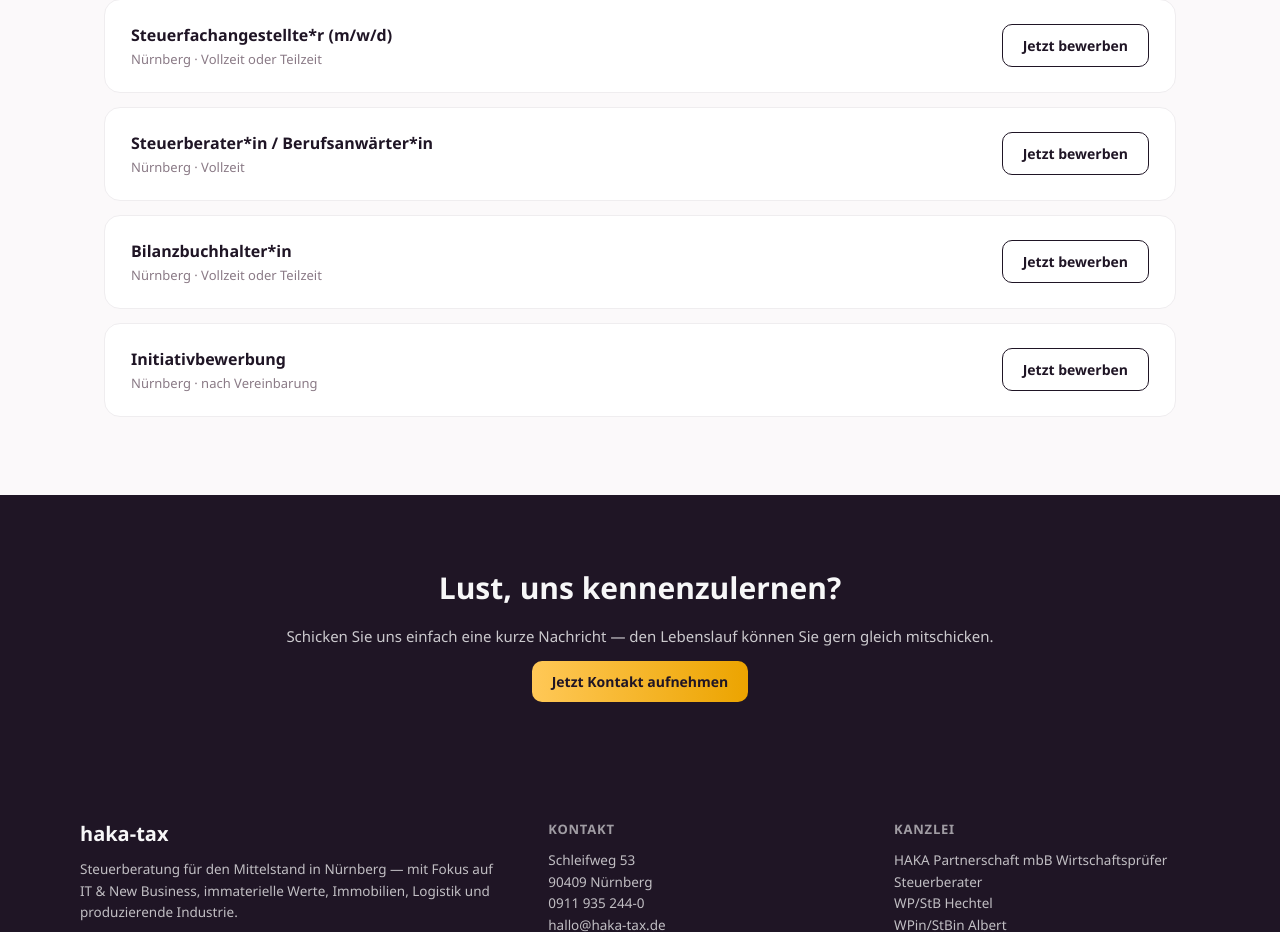
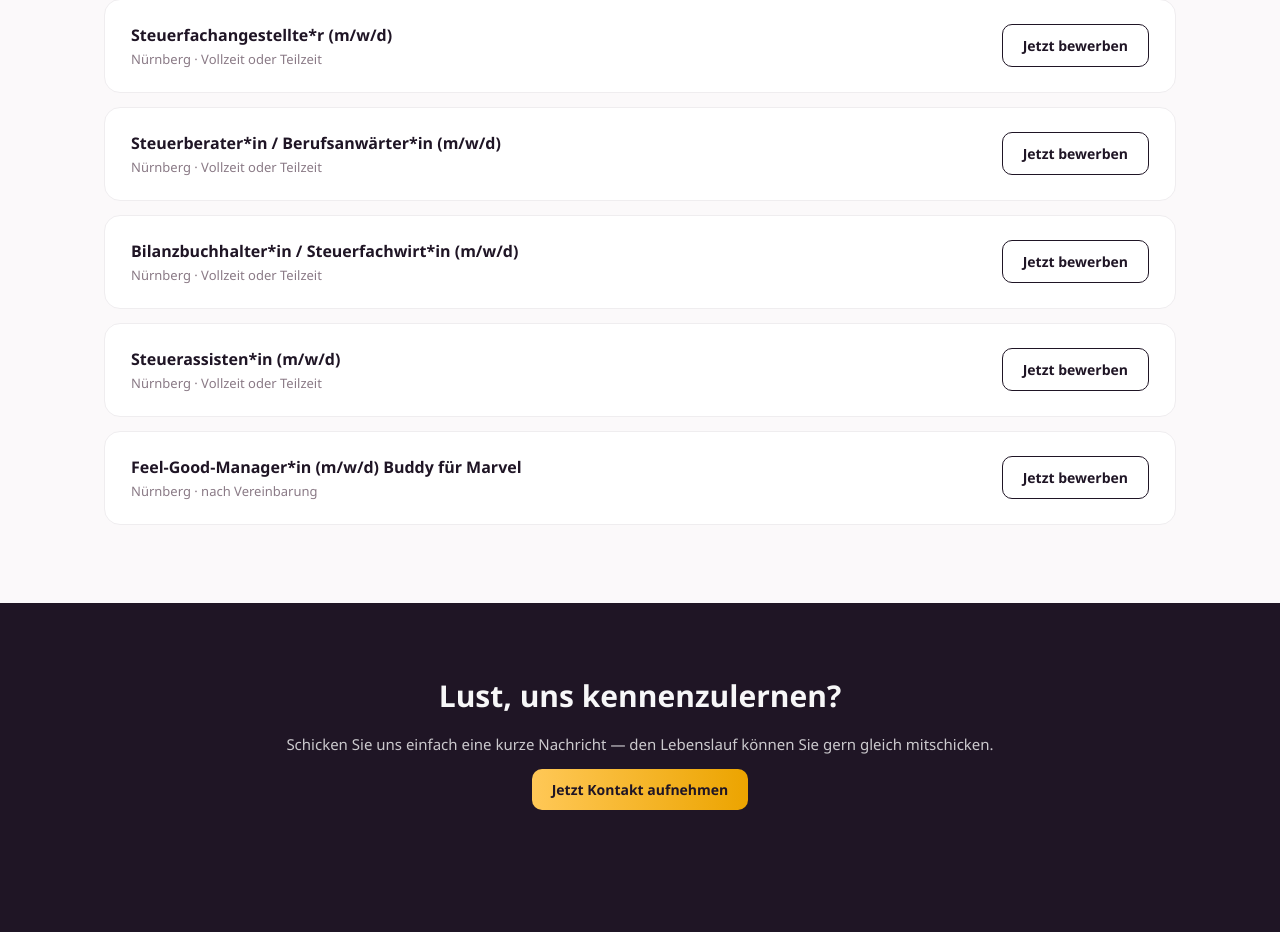
Before and after one commit to faruk-akkaya/haka-tax.de, a plain HTML site: page karriere.html in a window 1280 px wide. Shown: the part 1200-2132 px from the top of the page. Drawn offline with Linux system fonts and the light colour scheme.

Commit message:
Update karriere.html

```diff
--- a/karriere.html
+++ b/karriere.html
@@ -224,21 +224,28 @@ footer{background:var(--night);color:var(--white);padding:56px 24px 0;}
     </div>
     <div class="job-card">
       <div>
-        <h3>Steuerberater*in / Berufsanwärter*in</h3>
-        <div class="meta">Nürnberg · Vollzeit</div>
-      </div>
-      <a href="kontakt.html" class="cta-btn ghost">Jetzt bewerben</a>
-    </div>
-    <div class="job-card">
-      <div>
-        <h3>Bilanzbuchhalter*in</h3>
+        <h3>Steuerberater*in / Berufsanwärter*in (m/w/d)</h3>
         <div class="meta">Nürnberg · Vollzeit oder Teilzeit</div>
       </div>
       <a href="kontakt.html" class="cta-btn ghost">Jetzt bewerben</a>
     </div>
     <div class="job-card">
       <div>
-        <h3>Initiativbewerbung</h3>
+        <h3>Bilanzbuchhalter*in / Steuerfachwirt*in (m/w/d)</h3>
+        <div class="meta">Nürnberg · Vollzeit oder Teilzeit</div>
+      </div>
+      <a href="kontakt.html" class="cta-btn ghost">Jetzt bewerben</a>
+    </div>
+     <div class="job-card">
+      <div>
+        <h3>Steuerassisten*in (m/w/d)</h3>
+        <div class="meta">Nürnberg · Vollzeit oder Teilzeit</div>
+      </div>
+      <a href="kontakt.html" class="cta-btn ghost">Jetzt bewerben</a>
+    </div>
+    <div class="job-card">
+      <div>
+        <h3>Feel-Good-Manager*in (m/w/d) Buddy für Marvel</h3>
         <div class="meta">Nürnberg · nach Vereinbarung</div>
       </div>
       <a href="kontakt.html" class="cta-btn ghost">Jetzt bewerben</a>
```
